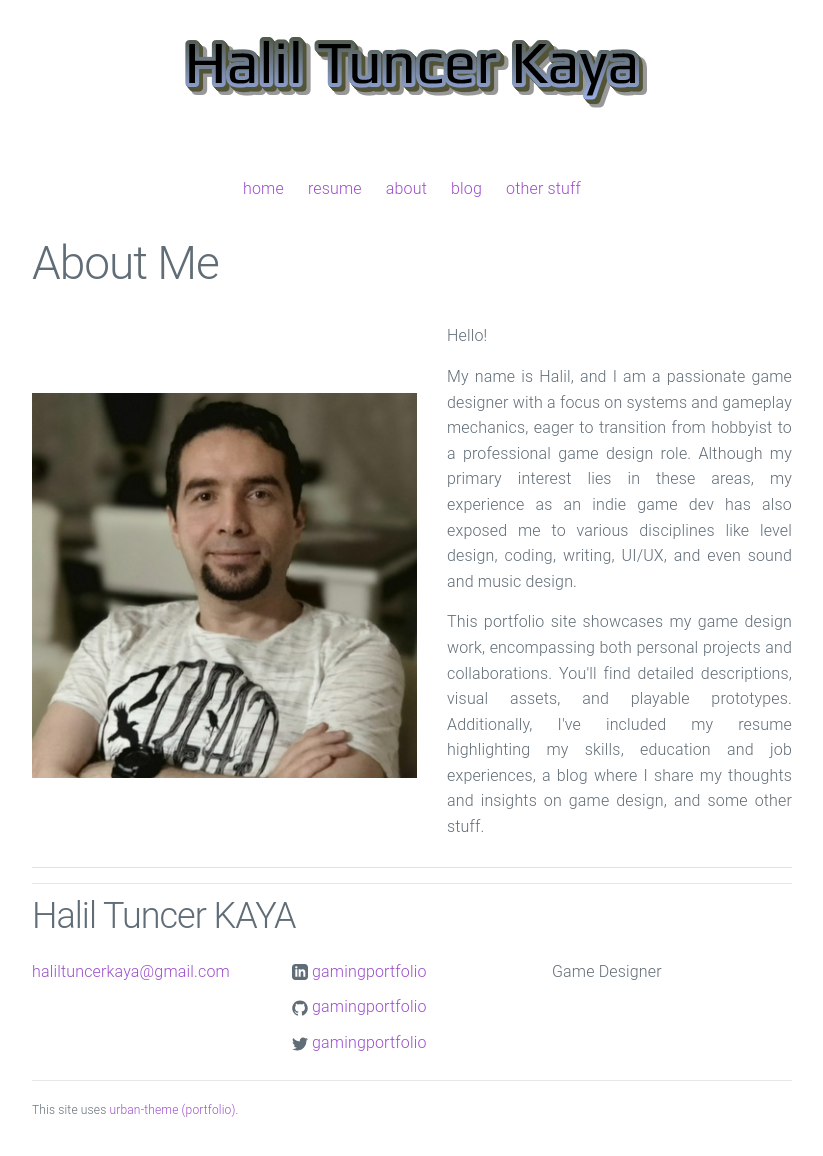
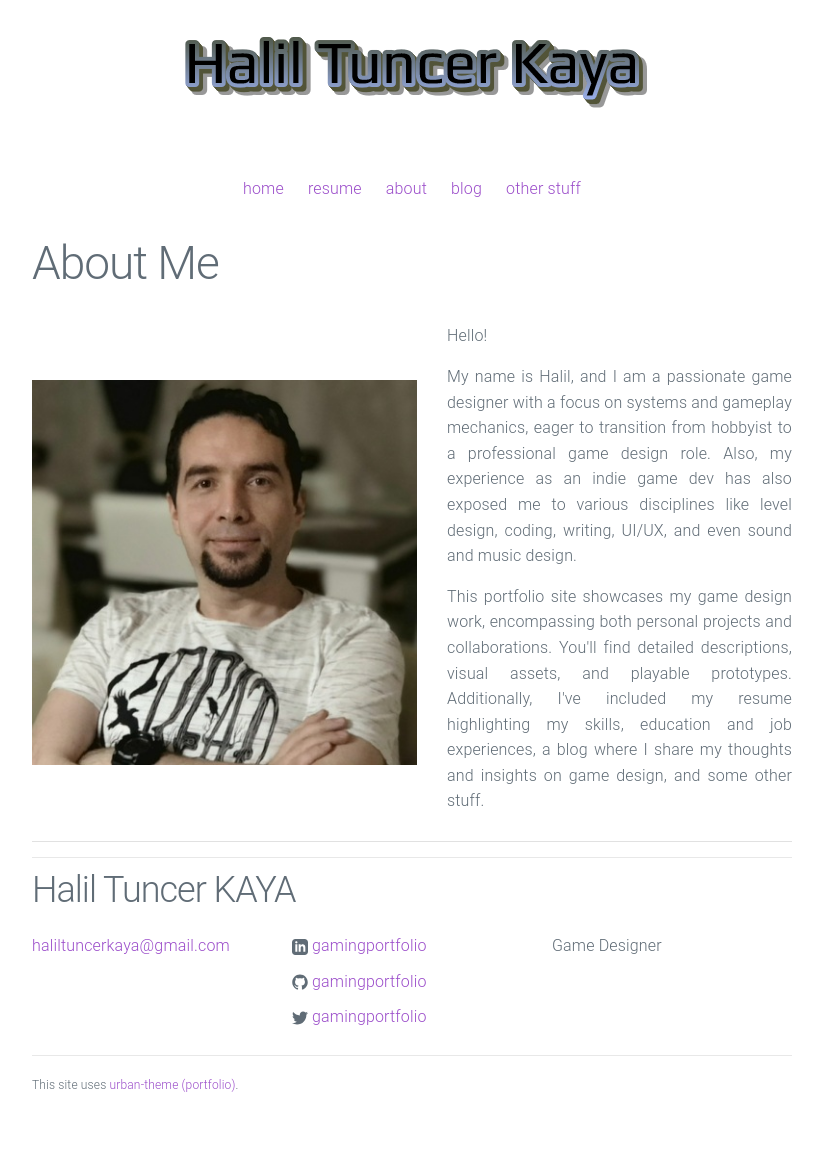
Before and after one commit to htramu/htk.github.io, a Jekyll site: the page built from about.md, in a window 1280 px wide. Shown: the whole page, without its empty margins (228-1051 px from the left). Built offline with Jekyll 4.4.1, drawn with Linux system fonts in a browser that asks for light colours; after the commit the page ends 1130 px from its top, so only the background shows below that.

Commit message:
Update about.md

```diff
--- a/about.md
+++ b/about.md
@@ -19,7 +19,7 @@ permalink: /about/
 				Hello!
 			</p>
             <p>
-				My name is Halil, and I am a passionate game designer with a focus on systems and gameplay mechanics, eager to transition from hobbyist to a professional game design role. Although my primary interest lies in these areas, my experience as an indie game dev has also exposed me to various disciplines like level design, coding, writing, UI/UX, and even sound and music design.
+				My name is Halil, and I am a passionate game designer with a focus on systems and gameplay mechanics, eager to transition from hobbyist to a professional game design role. Also, my experience as an indie game dev has also exposed me to various disciplines like level design, coding, writing, UI/UX, and even sound and music design.
             </p>
 			<p>
 				This portfolio site showcases my game design work, encompassing both personal projects and collaborations. You'll find detailed descriptions, visual assets, and playable prototypes. Additionally, I've included my resume highlighting my skills, education and job experiences, a blog where I share my thoughts and insights on game design, and some other stuff.
```
